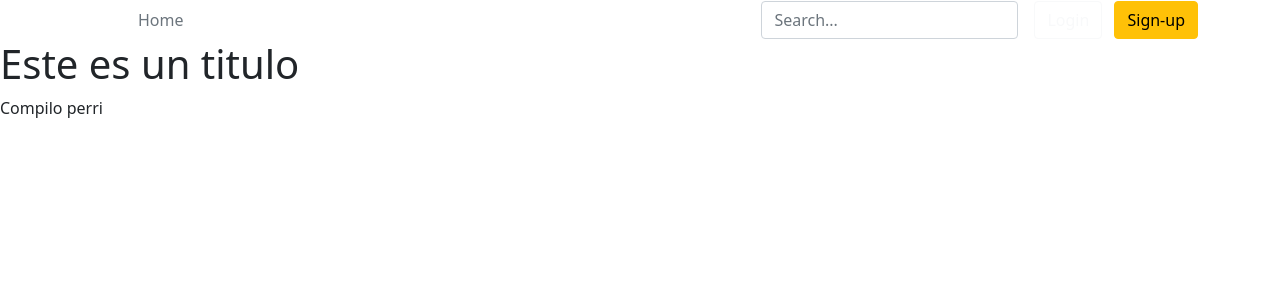
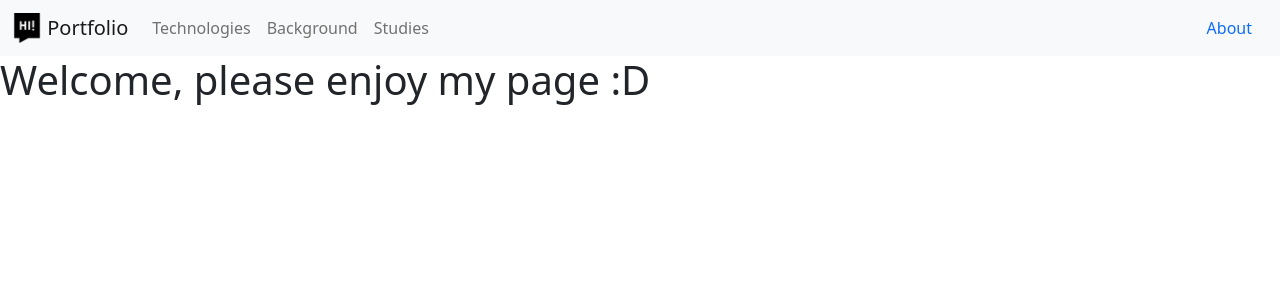
Before and after one commit to Pozzee21/JereLanding, a Flask app: page / in a window 1280 px wide. Shown: the top 300 px of the page. Run offline with Flask 2, Linux system fonts and the light colour scheme.

Commit message:
Contenido de paginas y maquetado inicial

```diff
--- a/start.py
+++ b/start.py
@@ -17,6 +17,14 @@ def home():
 def home2():
     return render_template("home2.html")
 
+@app.route("/about")
+def about():
+    return render_template("about.html")
+
+@app.route("/technologies")
+def tech():
+    return render_template("technologies.html")
+
 
 if __name__ == "__main__":
     app.run(debug=True)
--- a/templates/home.html
+++ b/templates/home.html
@@ -2,9 +2,6 @@
 
 {% block content %}
 <h1>
-    Este es un titulo
+    Welcome, please enjoy my page :D
 </h1>
-<p>
-Compilo perri
-</p>
 {% endblock content %}
--- a/templates/layout.html
+++ b/templates/layout.html
@@ -4,37 +4,59 @@
   <meta charset="UTF-8">
   <meta http-equiv="X-UA-Compatible" content="IE=edge">
   <meta name="viewport" content="width=device-width, initial-scale=1.0">
+  <meta name="description" content="fecha de creacion 08/11/2021">
   <link href="https://cdn.jsdelivr.net/npm/bootstrap@5.1.3/dist/css/bootstrap.min.css" rel="stylesheet" integrity="sha384-1BmE4kWBq78iYhFldvKuhfTAU6auU8tT94WrHftjDbrCEXSU1oBoqyl2QvZ6jIW3" crossorigin="anonymous">
 
-  <title>Document</title>
-
-  <div class="container">
-    <div class="d-flex flex-wrap align-items-center justify-content-center justify-content-lg-start">
-      <a href="/" class="d-flex align-items-center mb-2 mb-lg-0 text-white text-decoration-none">
-        <svg class="bi me-2" width="40" height="32" role="img" aria-label="Bootstrap"><use xlink:href="#bootstrap"></use></svg>
-      </a>
-
-      <ul class="nav col-12 col-lg-auto me-lg-auto mb-2 justify-content-center mb-md-0">
-        <li><a href="#" class="nav-link px-2 text-secondary">Home</a></li>
-        <li><a href="#" class="nav-link px-2 text-white">Features</a></li>
-        <li><a href="#" class="nav-link px-2 text-white">Pricing</a></li>
-        <li><a href="#" class="nav-link px-2 text-white">FAQs</a></li>
-        <li><a href="#" class="nav-link px-2 text-white">About</a></li>
-      </ul>
-
-      <form class="col-12 col-lg-auto mb-3 mb-lg-0 me-lg-3">
-        <input type="search" class="form-control form-control-dark" placeholder="Search..." aria-label="Search">
-      </form>
-
-      <div class="text-end">
-        <button type="button" class="btn btn-outline-light me-2">Login</button>
-        <button type="button" class="btn btn-warning">Sign-up</button>
-      </div>
-    </div>
-  </div>
+  <title>Portfolio Jeremias</title>
 
 </head>
 <body>
+
+  <nav class="navbar navbar-expand-lg navbar-light bg-light">
+    <div class="container-fluid">
+      <a class="navbar-brand" href="/"><img src="{{url_for('static',filename='hi.png')}}" width="30" height="30" class="d-inline-block align-top" alt=""> Portfolio</a>
+      <button class="navbar-toggler" type="button" data-bs-toggle="collapse" data-bs-target="#navbarSupportedContent" aria-controls="navbarSupportedContent" aria-expanded="false" aria-label="Toggle navigation">
+        <span class="navbar-toggler-icon"></span>
+      </button>
+      <div class="collapse navbar-collapse" id="navbarSupportedContent">
+        <ul class="navbar-nav me-auto mb-2 mb-lg-0">
+          <li class="nav-item">
+            <a class="nav-link" href="/technologies">Technologies</a>
+          </li>
+          <li class="nav-item">
+            <a class="nav-link" href="/">Background</a>
+          </li>
+          <li class="nav-item">
+            <a class="nav-link" href="/">Studies</a>
+          </li>
+        </ul>
+
+        <a class="nav-link" href="/about">About</a>
+
+      </div>
+    </div>
+  </nav>
+
+  <!-- <nav class="navbar navbar-expand-lg navbar-light bg-light " backr>
+    <a class="navbar-brand">
+        <a href="/tableroControl"><i class="fas fa-hard-hat" href="/tableroControl"></i> Home</a>
+    </a>
+    <button class="navbar-toggler navbar-toggler-right" type="button" data-toggle="collapse"
+        data-target="#navbarTogglerDemo01" aria-controls="navbarTogglerDemo01" aria-expanded="false"
+        aria-label="Toggle navigation">
+        <span class="navbar-toggler-icon"></span>
+    </button>
+
+    <div class="collapse navbar-collapse d-flex me-2" id="navbarTogglerDemo01">
+        <ul class="navbar-nav ml-auto">
+            <li class="nav-item">
+                <a class="nav-link" href="/about">About</a>
+            </li>
+        </ul>
+    </div>
+</nav> -->
+
+
 
     {% block content %}
 
```
Also changed, not shown: templates/about.html (added, +19 -0 lines), templates/home2.html (deleted, +0 -53 lines), templates/technologies.html (added, +29 -0 lines), static/Que-es-un-archivo-JPG-1068x427.png.webp (added), static/cdCSj.jpg (added), static/flaskLogo.png (added), static/hi.png (added), static/pngegg.png (added), static/pythonLogo.png (added).
